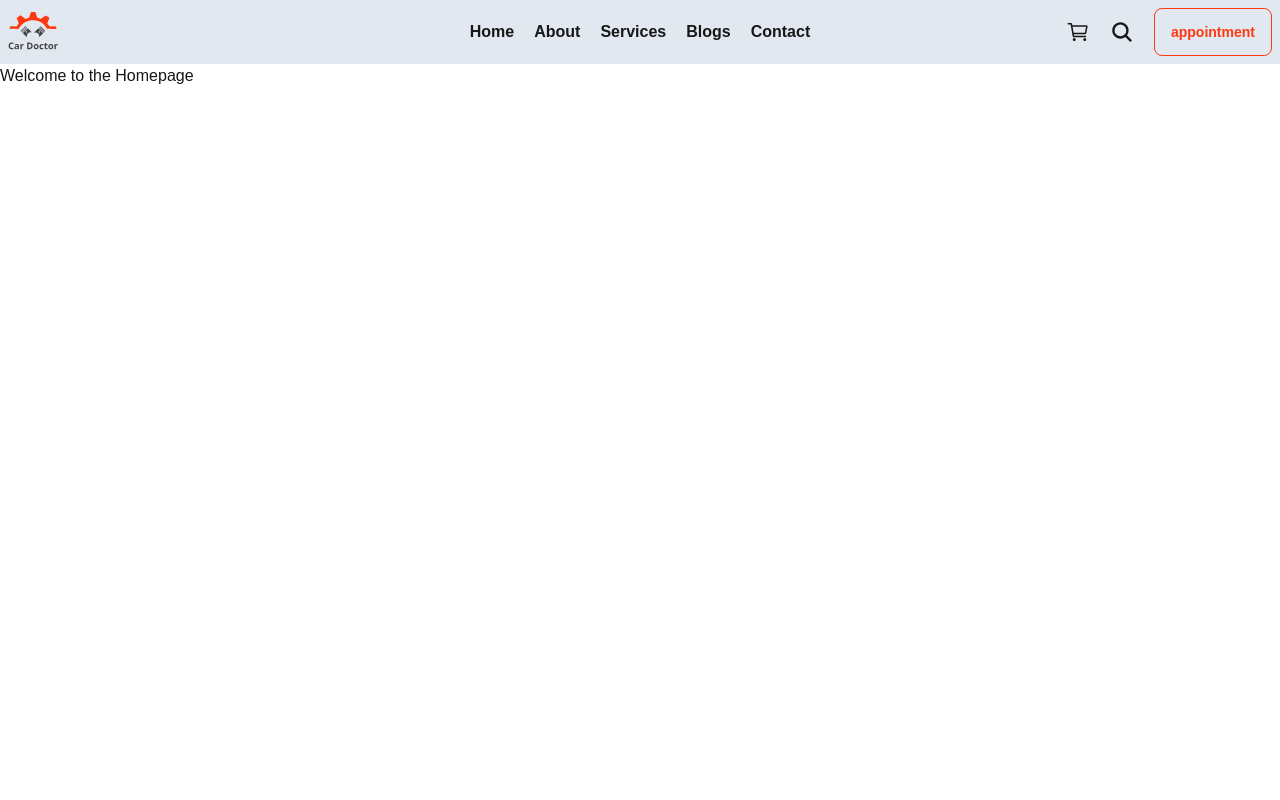
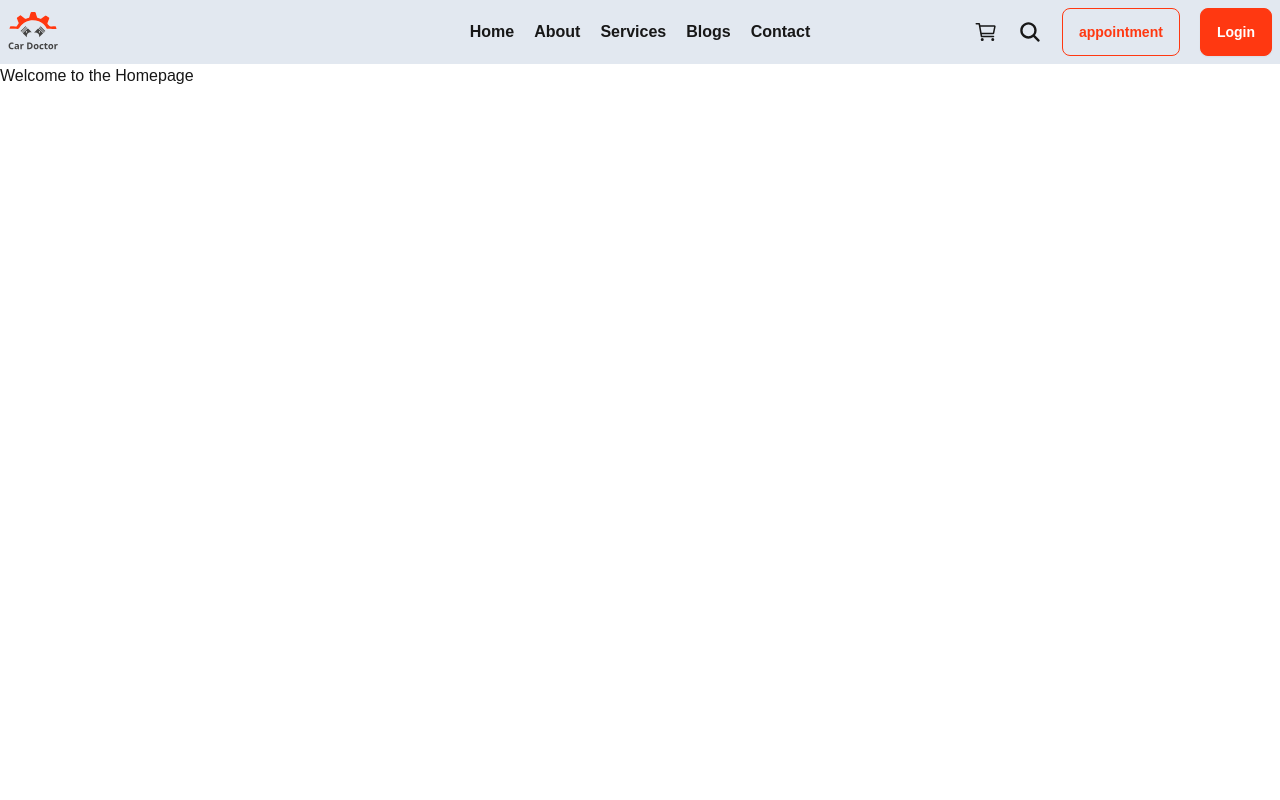
Before and after one commit to masud467/NextJS_Car_Doctor, a Next.js app: page / in a window 1280 px wide. Shown: the top 800 px of the page. Built offline with nearby package versions, Linux system fonts and the light colour scheme.

Commit message:
added login button with functionality in nabvar.

```diff
--- a/src/components/Shared/Navbar.jsx
+++ b/src/components/Shared/Navbar.jsx
@@ -84,6 +84,7 @@ const Navbar = () => {
             <a className="btn btn-outline btn-primary text-white">
               appointment
             </a>
+           <Link href={'/login'}> <button className="btn btn-primary text-white font-semibold">Login</button></Link>
           </div>
         </div>
       </div>
```
